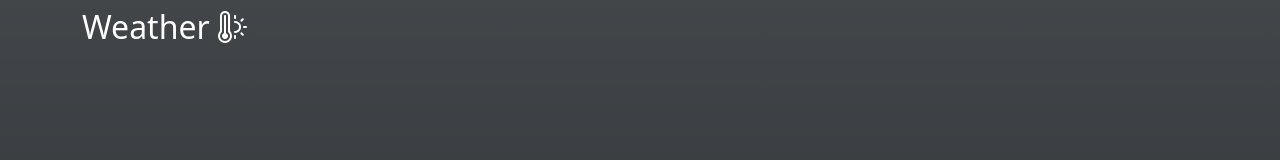
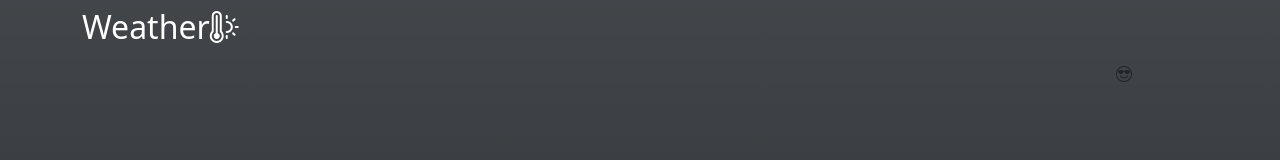
Before and after one commit to ArthurChemov/TheWeather_ReactJS, a React (Create React App) app: page / in a window 1280 px wide. Shown: the top 160 px of the page. Built offline with nearby package versions, Linux system fonts and the light colour scheme.

Commit message:
Update layout

```diff
--- a/src/App.js
+++ b/src/App.js
@@ -3,7 +3,12 @@ import "./scss/custom.scss"
 function App() {
   return (
     <div className="app bg-gradient">
-      <header className="container text-white pt-2 h2">Weather <i className="bi bi-thermometer-sun"></i></header>
+      <header className="container text-white pt-2 h2">
+        Weather<i className="bi bi-thermometer-sun"></i>
+      </header>
+      <main className="container d-inline-flex p-2 bd-highlight justify-content-end">
+        <i class="bi bi-emoji-sunglasses"></i>
+      </main>
     </div>
   );
 }
```
